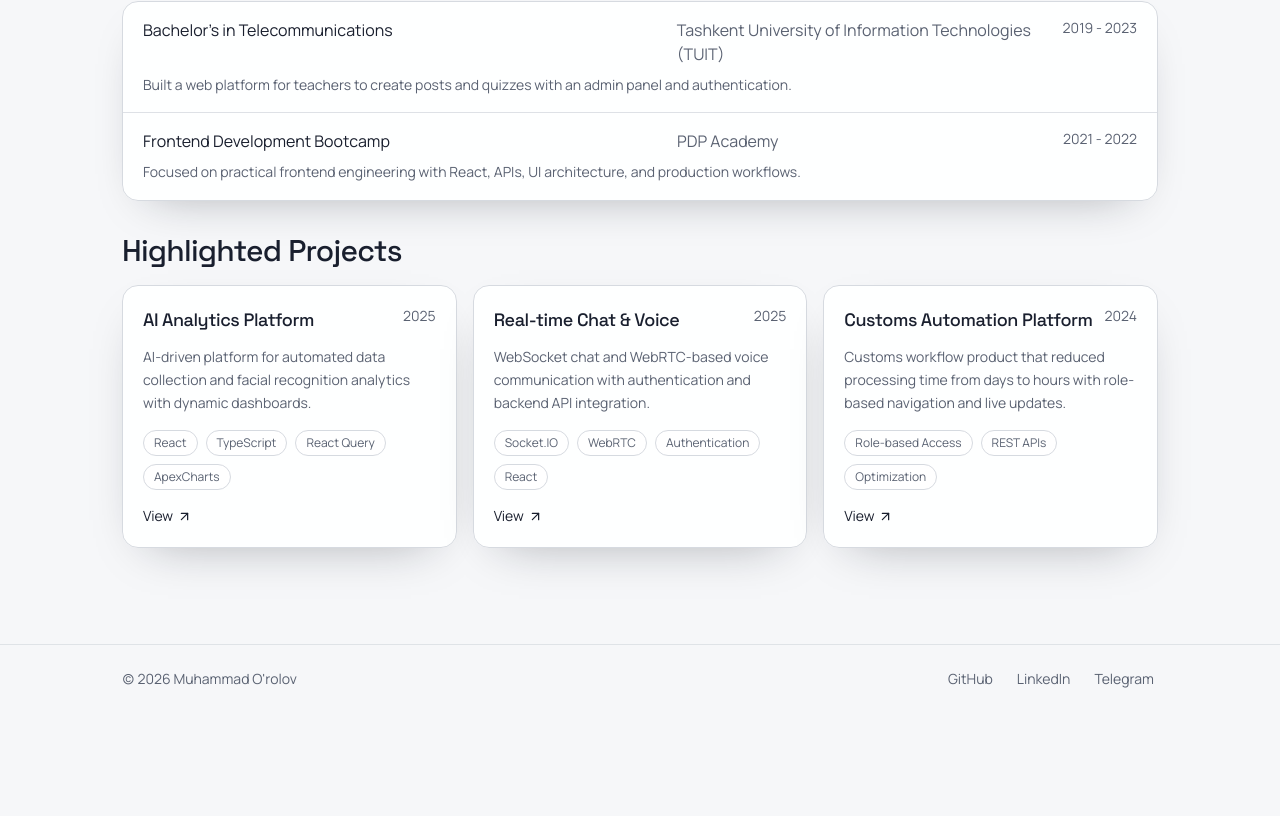
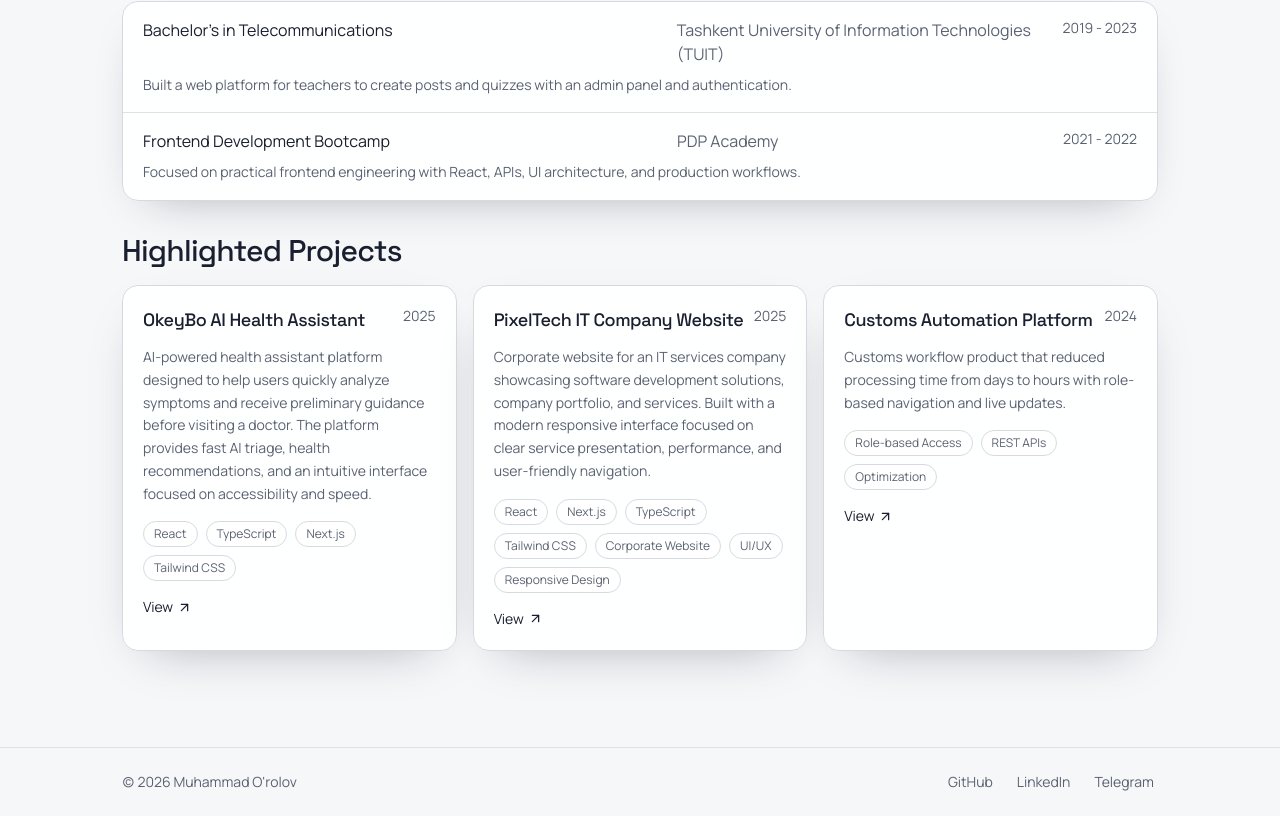
Before and after one commit to muhammad-jon/portfolio, a React (Vite) app: page /work in a window 1280 px wide. Shown: the part 1087-1903 px from the top of the page. Before the commit the page ends 1800 px from the top, so only its background shows below. Built offline with nearby package versions, Linux system fonts and the light colour scheme; no server answers.

Commit message:
projects updated

```diff
--- a/src/data/projects.ts
+++ b/src/data/projects.ts
@@ -1,3 +1,5 @@
+import okeybo from "../assets/projects/okeybo.png";
+import pixeltech from "../assets/projects/pixeltech.png";
 import project1 from "../assets/projects/project-1.svg";
 import project2 from "../assets/projects/project-2.svg";
 import project3 from "../assets/projects/project-3.svg";
@@ -16,28 +18,36 @@ export type ProjectItem = {
 
 export const projects: ProjectItem[] = [
   {
-    id: "smartbase-ai-analytics",
-    title: "AI Analytics Platform",
-    imageSrc: project1,
-    href: "https://example.com/smartbase-ai-analytics",
-    github: "https://github.com/example/smartbase-ai-analytics",
+    id: "okeybo-ai-health-platform",
+    title: "OkeyBo AI Health Assistant",
+    imageSrc: okeybo,
+    href: "https://okeybo.uz/uz",
+    github: "",
     year: 2025,
     description:
-      "AI-driven platform for automated data collection and facial recognition analytics with dynamic dashboards.",
-    tags: ["React", "TypeScript", "React Query", "ApexCharts"],
-    link: "https://example.com/smartbase-ai-analytics",
+      "AI-powered health assistant platform designed to help users quickly analyze symptoms and receive preliminary guidance before visiting a doctor. The platform provides fast AI triage, health recommendations, and an intuitive interface focused on accessibility and speed.",
+    tags: ["React", "TypeScript", "Next.js", "Tailwind CSS"],
+    link: "https://okeybo.uz/uz",
   },
   {
-    id: "realtime-chat-voice",
-    title: "Real-time Chat & Voice",
-    imageSrc: project2,
-    href: "https://example.com/realtime-chat-voice",
-    github: "https://github.com/example/realtime-chat-voice",
+    id: "pixeltech-website",
+    title: "PixelTech IT Company Website",
+    imageSrc: pixeltech,
+    href: "http://pixeltech.uz/",
+    github: "",
     year: 2025,
     description:
-      "WebSocket chat and WebRTC-based voice communication with authentication and backend API integration.",
-    tags: ["Socket.IO", "WebRTC", "Authentication", "React"],
-    link: "https://example.com/realtime-chat-voice",
+      "Corporate website for an IT services company showcasing software development solutions, company portfolio, and services. Built with a modern responsive interface focused on clear service presentation, performance, and user-friendly navigation.",
+    tags: [
+      "React",
+      "Next.js",
+      "TypeScript",
+      "Tailwind CSS",
+      "Corporate Website",
+      "UI/UX",
+      "Responsive Design",
+    ],
+    link: "http://pixeltech.uz/",
   },
   {
     id: "ssbrok-customs",
@@ -58,7 +68,8 @@ export const projects: ProjectItem[] = [
     href: "https://example.com/sap-crm-integration",
     github: "https://github.com/example/sap-crm-integration",
     year: 2024,
-    description: "Enterprise integration platform with role-based access for 8 different user roles.",
+    description:
+      "Enterprise integration platform with role-based access for 8 different user roles.",
     tags: ["React", "Enterprise", "Role-based Access"],
     link: "https://example.com/sap-crm-integration",
   },
--- a/src/pages/Home.tsx
+++ b/src/pages/Home.tsx
@@ -18,7 +18,7 @@ export function Home() {
 
       <section className="container-main pb-16 md:pb-24">
         <div className="mb-7 flex items-end justify-between gap-4">
-          <h2 className="text-3xl md:text-4xl">Works</h2>
+          <h2 className="text-3xl md:text-4xl">Work</h2>
           <Link
             to="/work"
             className="focus-ring inline-flex items-center gap-2 rounded-full border border-line px-4 py-2 text-sm text-muted transition hover:text-text"
@@ -31,7 +31,10 @@ export function Home() {
         <div className="panel overflow-hidden">
           <ul className="divide-y divide-line/80">
             {experience.map((item) => (
-              <li key={item.id} className="grid gap-2 px-5 py-4 sm:grid-cols-[1.2fr_1fr_auto] sm:gap-4">
+              <li
+                key={item.id}
+                className="grid gap-2 px-5 py-4 sm:grid-cols-[1.2fr_1fr_auto] sm:gap-4"
+              >
                 <p className="text-base">{item.company}</p>
                 <p className="text-sm text-muted sm:text-base">{item.role}</p>
                 <p className="text-sm text-muted sm:text-right">{item.years}</p>
--- a/src/pages/Work.tsx
+++ b/src/pages/Work.tsx
@@ -37,14 +37,18 @@ export function Work() {
       className="container-main pb-16 md:pb-24"
     >
       <header className="mb-6">
-        <h1 className="text-4xl md:text-5xl">Works</h1>
+        <h1 className="text-4xl md:text-5xl">Work</h1>
         <p className="mt-3 max-w-2xl text-sm leading-relaxed text-muted md:text-base">
-          Selected product and interface work across startups, SaaS tools, and internal platforms.
+          Selected product and interface work across startups, SaaS tools, and
+          internal platforms.
         </p>
       </header>
 
       <div className="panel p-4 md:p-5">
-        <label htmlFor="projects-search" className="mb-2 block text-sm text-muted">
+        <label
+          htmlFor="projects-search"
+          className="mb-2 block text-sm text-muted"
+        >
           Search by company, role, project, or tag
         </label>
         <div className="relative">
@@ -72,15 +76,23 @@ export function Work() {
                 <li key={item.id} className="px-5 py-4">
                   <div className="grid gap-2 sm:grid-cols-[1.2fr_1fr_auto] sm:gap-4">
                     <p className="text-base">{item.company}</p>
-                    <p className="text-sm text-muted sm:text-base">{item.role}</p>
-                    <p className="text-sm text-muted sm:text-right">{item.years}</p>
+                    <p className="text-sm text-muted sm:text-base">
+                      {item.role}
+                    </p>
+                    <p className="text-sm text-muted sm:text-right">
+                      {item.years}
+                    </p>
                   </div>
-                  <p className="mt-2 max-w-3xl text-sm leading-relaxed text-muted">{item.summary}</p>
+                  <p className="mt-2 max-w-3xl text-sm leading-relaxed text-muted">
+                    {item.summary}
+                  </p>
                 </li>
               ))}
             </ul>
           ) : (
-            <p className="px-5 py-6 text-sm text-muted">No matching items found.</p>
+            <p className="px-5 py-6 text-sm text-muted">
+              No matching items found.
+            </p>
           )}
         </div>
       </section>
@@ -93,10 +105,16 @@ export function Work() {
               <li key={item.id} className="px-5 py-4">
                 <div className="grid gap-2 sm:grid-cols-[1.4fr_1fr_auto] sm:gap-4">
                   <p className="text-base">{item.degree}</p>
-                  <p className="text-sm text-muted sm:text-base">{item.institution}</p>
-                  <p className="text-sm text-muted sm:text-right">{item.years}</p>
+                  <p className="text-sm text-muted sm:text-base">
+                    {item.institution}
+                  </p>
+                  <p className="text-sm text-muted sm:text-right">
+                    {item.years}
+                  </p>
                 </div>
-                <p className="mt-2 max-w-3xl text-sm leading-relaxed text-muted">{item.details}</p>
+                <p className="mt-2 max-w-3xl text-sm leading-relaxed text-muted">
+                  {item.details}
+                </p>
               </li>
             ))}
           </ul>
@@ -112,7 +130,9 @@ export function Work() {
                 <h3 className="text-lg">{project.title}</h3>
                 <p className="text-sm text-muted">{project.year}</p>
               </div>
-              <p className="text-sm leading-relaxed text-muted">{project.description}</p>
+              <p className="text-sm leading-relaxed text-muted">
+                {project.description}
+              </p>
               <ul className="mt-4 flex flex-wrap gap-2">
                 {project.tags.map((tag) => (
                   <li
```
Also changed, not shown: src/assets/projects/okeybo.png (added), src/assets/projects/pixeltech.png (added).
